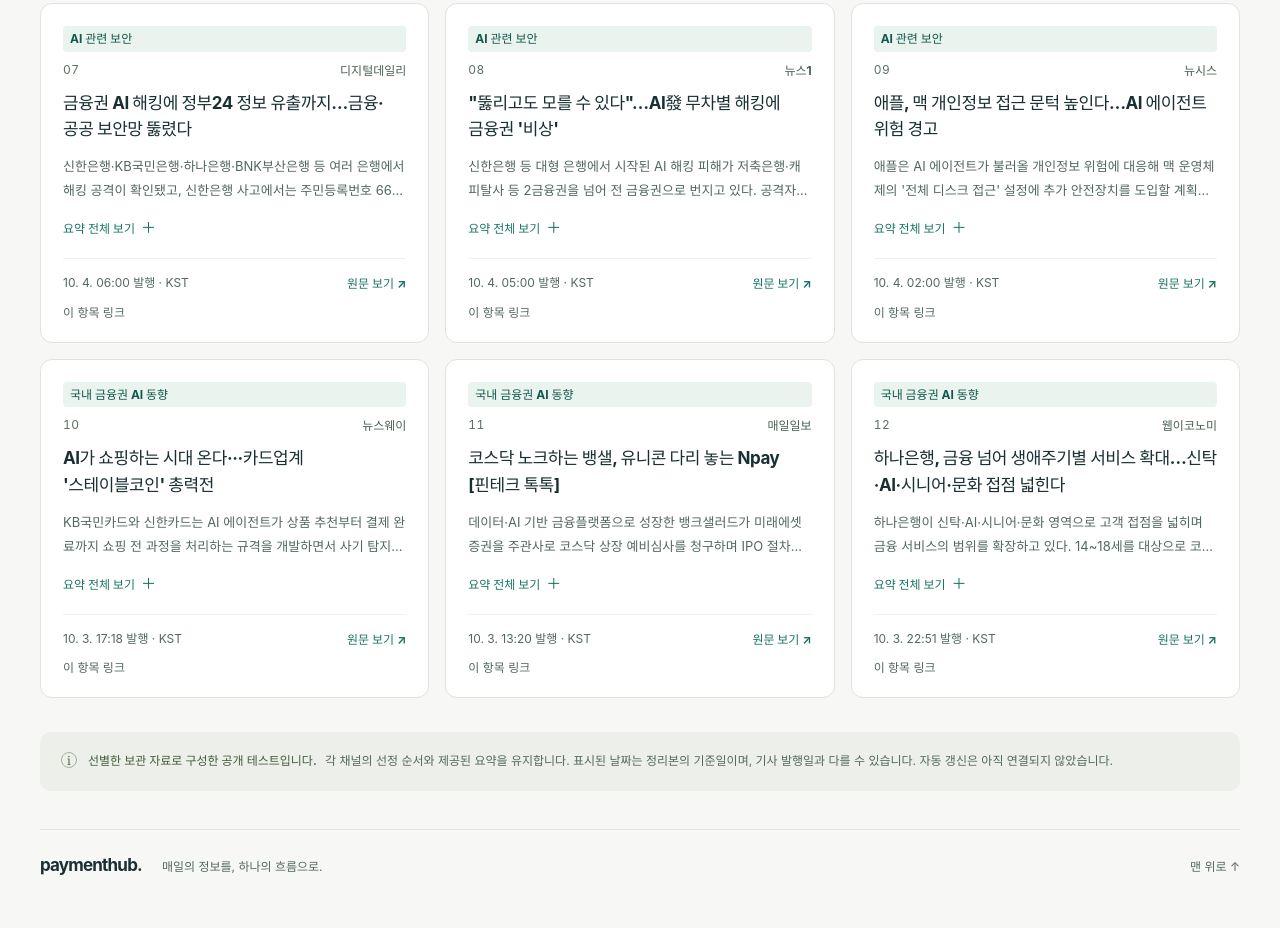
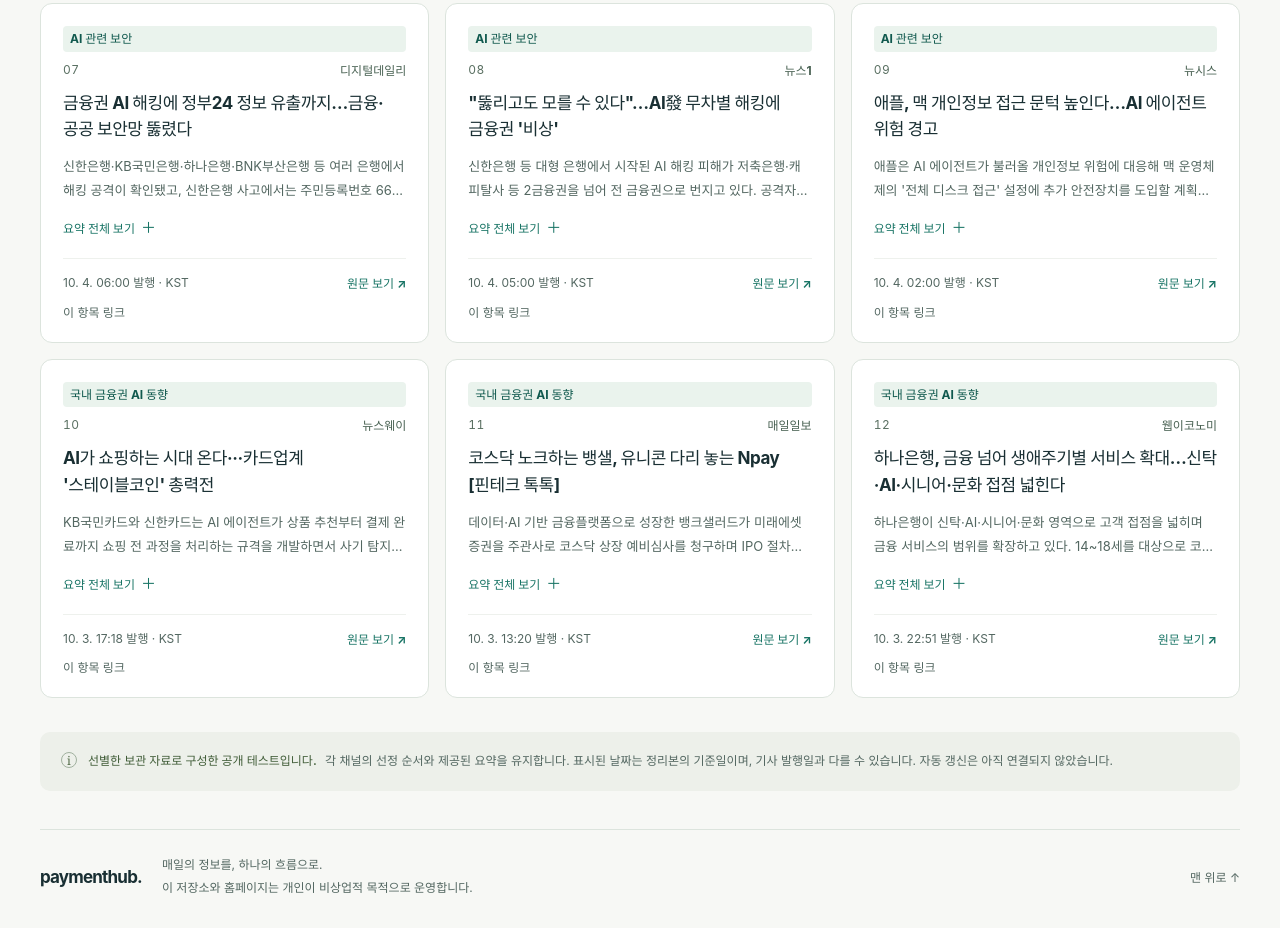
Before and after one commit to wizlife/payment_hub_site, a website: page index.html in a window 1280 px wide. Shown: the part 3406-4334 px from the top of the page. Before the commit the page ends 4311 px from the top, so only its background shows below. Drawn offline with Linux system fonts and the light colour scheme.

Commit message:
Clarify personal noncommercial purpose in README and footer

```diff
--- a/index.html
+++ b/index.html
@@ -7,7 +7,7 @@
   <meta name="description" content="조간스크랩, 석간스크랩, AI 뉴스의 최신 정리본을 한곳에서 확인하고 지난 자료를 검색하는 Payment Hub.">
   <title>최신 브리핑 · Payment Hub</title>
   <link rel="icon" href="./favicon.svg" type="image/svg+xml">
-  <link rel="stylesheet" href="./styles.css?v=20261005-reading">
+  <link rel="stylesheet" href="./styles.css?v=20261008-notice">
   <script src="./search-text.js?v=20261005-reading" defer></script>
   <script src="./app.js?v=20261005-reading" defer></script>
 </head>
@@ -80,6 +80,9 @@
     <noscript><p class="empty-state">브리핑과 검색을 이용하려면 브라우저에서 JavaScript를 활성화해 주세요.</p></noscript>
     <div class="archive-note"><span class="note-icon" aria-hidden="true">i</span><p><strong>선별한 보관 자료로 구성한 공개 테스트입니다.</strong> 각 채널의 선정 순서와 제공된 요약을 유지합니다. 표시된 날짜는 정리본의 기준일이며, 기사 발행일과 다를 수 있습니다. 자동 갱신은 아직 연결되지 않았습니다.</p></div>
   </main>
-  <footer class="site-footer"><div><a class="footer-brand" href="./">paymenthub.</a><span>매일의 정보를, 하나의 흐름으로.</span></div><a href="#top" id="back-to-top">맨 위로 <span aria-hidden="true">↑</span></a></footer>
+  <footer class="site-footer">
+    <div><a class="footer-brand" href="./">paymenthub.</a><span>매일의 정보를, 하나의 흐름으로.<small class="footer-notice">이 저장소와 홈페이지는 개인이 비상업적 목적으로 운영합니다.</small></span></div>
+    <a href="#top" id="back-to-top">맨 위로 <span aria-hidden="true">↑</span></a>
+  </footer>
 </body>
 </html>
--- a/styles.css
+++ b/styles.css
@@ -183,6 +183,7 @@
 .site-footer > div { display: flex; align-items: center; gap: 20px; }
 .footer-brand { font-size: 17px; font-weight: 750; letter-spacing: -.8px; }
 .site-footer span, .site-footer > a { font-size: 12px; color: var(--muted); }
+.footer-notice { display: block; margin-top: 6px; font-size: 12px; line-height: 1.7; word-break: keep-all; }
 .site-footer > a:hover { color: var(--green); }
 @media (min-width: 1100px) {
   .ai-card { min-height: 300px; display: flex; flex-direction: column; }
```
Also changed, not shown: README.md.
